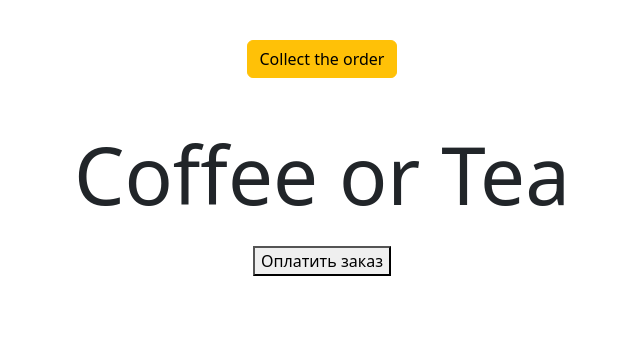
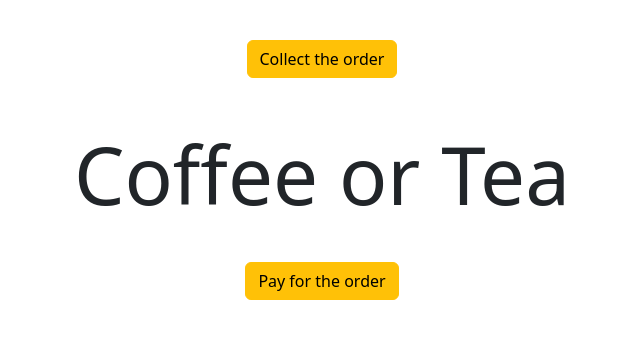
Before and after one commit to Yar417/Negodenko_Stripe_api, a Django app: page /order/ in a window 1280 px wide. Shown: the top 339 px of the page, without its empty margins (318-958 px from the left). Run offline with Django 5.2, Linux system fonts and the light colour scheme; data that the repository does not hold is empty; some libraries are stand-ins or nearby versions.

Commit message:
Fourth Commit -order.html checkbox settings -model Taxes works views.py     def calculate_price() -model Discount works views.py     def calculate_discount()

```diff
--- a/webapp/src/api/admin.py
+++ b/webapp/src/api/admin.py
@@ -1,5 +1,5 @@
 from django.contrib import admin
-from .models import Item, Order
+from .models import Item, Order, Tax, Discount
 
 
 class ItemAdmin(admin.ModelAdmin):
@@ -10,3 +10,5 @@ class ItemAdmin(admin.ModelAdmin):
 
 admin.site.register(Item, ItemAdmin)
 admin.site.register(Order)
+admin.site.register(Tax)
+admin.site.register(Discount)
--- a/webapp/src/api/views.py
+++ b/webapp/src/api/views.py
@@ -1,14 +1,12 @@
-from django.shortcuts import render, redirect
-from django.conf import settings
-from django.http.response import JsonResponse
+from django.views.generic import ListView, DetailView
 from django.views.decorators.csrf import csrf_exempt
 from django.views.generic.base import TemplateView
+from .models import Item, Order, Tax, Discount
+from django.http.response import JsonResponse
+from decimal import Decimal
 import stripe
+import json
 import os
-
-from .models import Item, Order
-from django.views.generic import ListView, DetailView
-import json
 
 
 class SuccessView(TemplateView):
@@ -22,9 +20,8 @@ class CancelView(TemplateView):
 class HomePageView(ListView):
     model = Item
     template_name = 'api/home.html'
-    # 5. html context for jinja {{ news }}
     context_object_name = 'items'
-    # 6.sort
+    # sorting
     ordering = ['id']
 
     def get_context_data(self, *, object_list=None, **kwargs):
@@ -39,14 +36,81 @@ class ItemView(DetailView):
     context_object_name = 'item'
 
 
+def calculate_discount(item_price, discout_name=None):
+    """
+    Calculating discounts for items and orders, its work from calculate_price function
+    def calculate_price(item_price, tax_name=None):
+        '''
+            return calculate_discount(item_price)
+
+        tax_rate = Decimal(tax.rate) / 100
+        total_price = calculate_discount(item_price) * (1 + tax_rate)
+        '''
+    :param item_price
+    :param discount_name
+    :return: total_price or item_price (if discount == 0 )
+    """
+    try:
+        if discout_name:
+            discount = Discount.objects.get(name=discout_name)
+        else:
+            discount = Discount.objects.last()
+    except Exception as e:
+        print(str(e))
+        return item_price
+    discount_rate = Decimal(discount.rate) / 100
+    total_price = item_price * (1 - discount_rate)
+    return total_price
+
+
+def calculate_price(item_price, tax_name=None):
+    """
+    Calculating taxes and discounts for items and orders
+    'unit_amount': int(calculate_tax(item.price) * 100),
+    :param item_price
+    :param tax_name
+    :return: total_price or item_price (if taxes == 0 )
+    """
+    try:
+        if tax_name:
+            tax = Tax.objects.get(name=tax_name)
+        else:
+            tax = Tax.objects.last()
+    except Exception as e:
+        print(str(e))
+        return calculate_discount(item_price)
+    tax_rate = Decimal(tax.rate) / 100
+    total_price = calculate_discount(item_price) * (1 + tax_rate)
+    return total_price
+
+
 @csrf_exempt
 def create_checkout_session(request, id):
+    """
+        This function creates a Stripe checkout session for a selected item.
+
+        Parameters:
+        - request: Django request object.
+        - id: The id of the item for which the checkout session is being created.
+
+        Returns:
+        - JsonResponse: A JsonResponse object containing the session id or an error message.
+
+        Process:
+        1. Retrieves the item by its id.
+        2. Sets up the domain and Stripe settings.
+        3. Attempts to create a Stripe checkout session with the item data and tax.
+        4. Returns a JsonResponse with the session id on success or an error message on failure.
+        """
     if request.method == 'GET':
         item = Item.objects.get(pk=id)
+
+        # _______________DOMAIN settings_______________
         # locally testing
         domain_url = 'http://127.0.0.1:8000/'
+        # domain_url = settings.DOMAIN_URL
 
-        # domain_url = settings.DOMAIN_URL
+        # _______________STRIPE settings_______________
 
         stripe.api_key = str(os.getenv('STRIPE_SECRET_KEY'))
         try:
@@ -62,7 +126,7 @@ def create_checkout_session(request, id):
                             'name': item.name,
                             'description': item.description,
                         },
-                        'unit_amount': int(item.price * 100),
+                        'unit_amount': int(calculate_price(item.price) * 100),
                     },
                     'quantity': 1,
                 }],
@@ -85,10 +149,31 @@ class OrderView(TemplateView):
 
 @csrf_exempt
 def create_order_checkout_session(request):
+    """
+        This function creates a Stripe checkout session for an order.
+
+        Parameters:
+        - request: Django request object.
+
+        Returns:
+        - JsonResponse: A JsonResponse object containing the session id or an error message.
+
+        Process:
+        1. Checks if the request method is POST.
+        2. Sets up the domain settings.
+        3. Parses the request body to get the items for the order.
+        4. Creates a new order and adds the items to it.
+        5. Prepares the line items for the Stripe checkout session, including calculating the tax for each item.
+        6. Sets up the Stripe settings.
+        7. Attempts to create a Stripe checkout session with the line items.
+        8. Returns a JsonResponse with the session id on success or an error message on failure.
+        """
     if request.method == 'POST':
+        # _______________DOMAIN settings_______________
         # locally testing
         domain_url = 'http://127.0.0.1:8000/'
         # domain_url = settings.DOMAIN_URL
+
         data = json.loads(request.body)
         order = Order.objects.create()
         for item_id in data['items']:
@@ -105,12 +190,13 @@ def create_order_checkout_session(request):
                         'name': item.name,
                         'description': item.description,
                     },
-                    'unit_amount': int(item.price * 100),
+                    'unit_amount': int(calculate_price(item.price) * 100),
                 },
                 'quantity': 1,
             })
+
+        # _______________STRIPE settings_______________
         stripe.api_key = str(os.getenv('STRIPE_SECRET_KEY'))
-        print(order)
         try:
             checkout_session = stripe.checkout.Session.create(
                 success_url=domain_url + 'success/',
@@ -129,5 +215,5 @@ def create_order_checkout_session(request):
 @csrf_exempt
 def stripe_config(request):
     if request.method == 'GET':
-        stripe_config = {'publicKey':os.getenv('STRIPE_PUBLISHABLE_KEY')}
+        stripe_config = {'publicKey': os.getenv('STRIPE_PUBLISHABLE_KEY')}
         return JsonResponse(stripe_config, safe=False)
--- a/webapp/src/templates/api/order.html
+++ b/webapp/src/templates/api/order.html
@@ -1,14 +1,16 @@
 {% extends 'api/home.html' %}
 {% load static %}
 {% block content %}
-<form id="order-form">
+
+<form class="container-sm" id="order-form">
     {% for item in items %}
-    <div>
-        <input type="checkbox" id="item{{ item.id }}" name="item{{ item.id }}">
-        <label for="item{{ item.id }}">{{ item.name }} - {{ item.price }}</label>
+    <div >
+        <input class="form-check-input" type="checkbox" id="item{{ item.id }}" name="item{{ item.id }}">
+        <label class="form-check-label" for="item{{ item.id }}">{{ item.name }} - {{ item.price }}</label>
     </div>
     {% endfor %}
-    <button type="button" id="submitBtn">Оплатить заказ</button>
+    <button class="btn btn-warning mt-3" type="button" id="submitBtn">Pay for the order</button>
+
 </form>
 
 <script src="https://js.stripe.com/v3/"></script>
```
Also changed, not shown: webapp/src/api/models.py (+41 -0 lines), webapp/src/api/migrations/0005_tax_alter_order_options.py (added), webapp/src/api/migrations/0006_discount.py (added).
